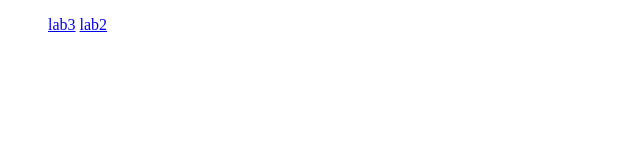
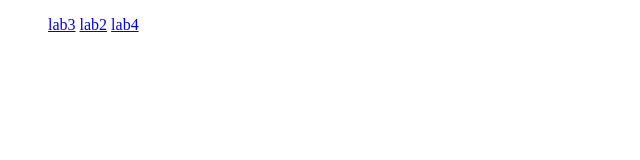
Before and after one commit to gauravai2025/web_techmology_assignment, a plain HTML site: page index.html in a window 1280 px wide. Shown: the full height of the page, 0-640 px from the left. Drawn offline with Linux system fonts and the light colour scheme.

Commit message:
Update index.html

```diff
--- a/index.html
+++ b/index.html
@@ -10,6 +10,7 @@
     <ul>
         <a href="./lab3/index.html">lab3</a>
         <a href="./lab2/index.html">lab2</a>
+         <a href="./lab4/index.html">lab4</a>
     </ul>
 
 </body>
```
